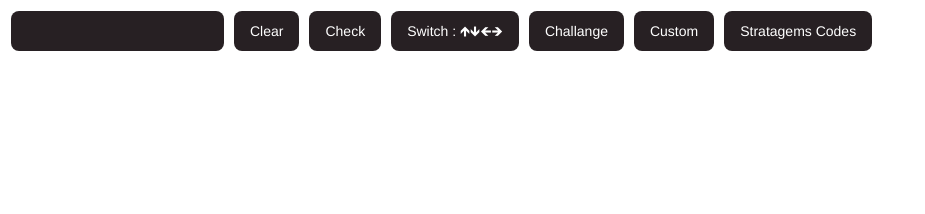
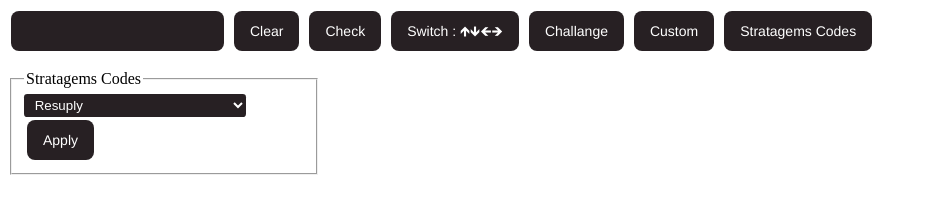
Before and after one commit to Mario776612/Strona---dowa, a plain HTML site: page index.html in a window 1280 px wide. Shown: the whole page, without its empty margins (0-925 px from the left). Drawn offline with nearby package versions, Linux system fonts and the light colour scheme.

Commit message:
Jak ktoś to czyta to pozdrawiam

```diff
--- a/index.html
+++ b/index.html
@@ -32,6 +32,11 @@
     <fieldset id="ChallangeWindow">
         <legend>Challange</legend>
     </fieldset>
+    <fieldset id="StratagemsCodes">
+        <legend>Stratagems Codes</legend>
+        <select id="Codes-select"> <br>
+        <input id="Codes-apply" class="button-1" type="button" value="Apply">
+    </fieldset>
     </div>
 </body>
 
--- a/index.js
+++ b/index.js
@@ -20,7 +20,7 @@ $(document).ready(function () {
 	$('#switch').prop('value', 'Switch : 🡹🡻🡸🡺')
 	$('#textbox').attr('value', arrow)
 	for (let i in json.Stratagem) {
-		$('#Cus-select').append($('<option>', {
+		$('#Cus-select ,  #Codes-select').append($('<option>', {
 			value: json.Stratagem[i].code,
 			text: json.Stratagem[i].name
 		}));
@@ -129,3 +129,8 @@ $('#check').click(function () {
 	}
 	clear()
 })
+
+$('#Codes-apply').click(function () {
+	let value = $('#Codes-select').val()
+	alert(numbersToArrows(value))
+})
--- a/style.css
+++ b/style.css
@@ -37,7 +37,7 @@
 	width: 100px;
 
 }
-#Cus-select {
+#Cus-select , #Codes-select {
     width: 80%;
     min-width: 15ch;
     max-width: 30ch;
```
